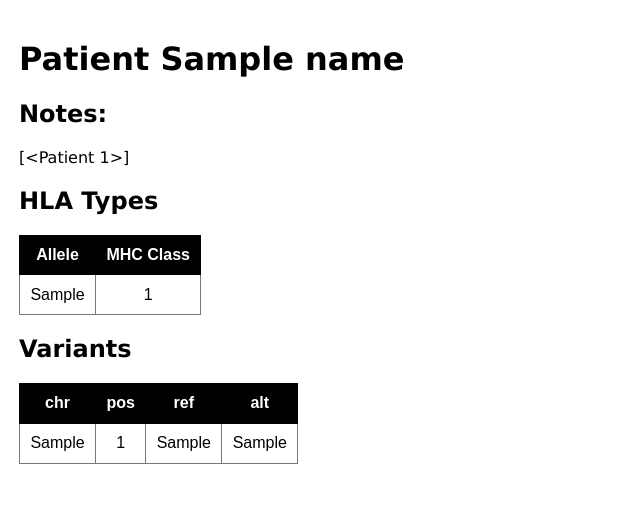
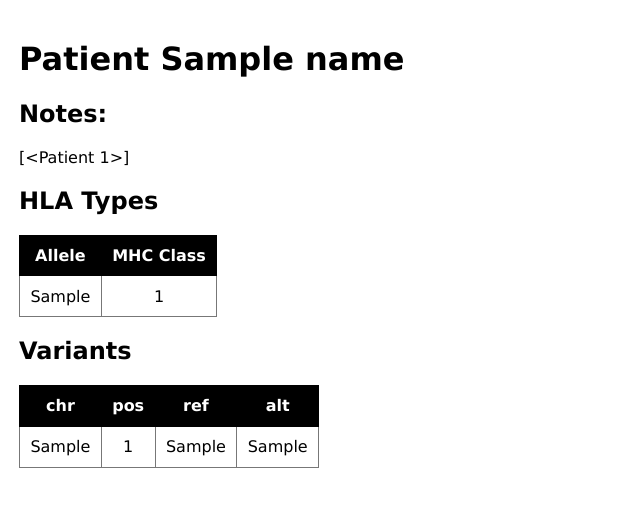
Before and after one commit to hammerlab/immuno, a Flask app: template immuno/templates/patient.html in a window 1280 px wide. Shown: the top 507 px of the page, without its empty margins (0-640 px from the left). Run offline with Flask 2, Linux system fonts and the light colour scheme; tables that the repository leaves empty hold one stand-in row (values such as "Sample post"); the template is opened without the code that fills it: values that come from a table or form of the project are taken from there, most other values are stand-ins (such as "Sample title", 1, 10 or a date in 2020); parts of the project's set-up code (start-up, migrations or seed data) failed here and were passed over.

Commit message:
Changed font

```diff
--- a/immuno/static/css/style.css
+++ b/immuno/static/css/style.css
@@ -13,7 +13,7 @@ pre {
 table {
   border: 1px solid #777;
   border-collapse: collapse;
-  font-family: Futura, Arial, sans-serif;
+  font-family: "brandon-grotesque", verdana, helvetica, sans-serif;
 }
 
 caption {
```
